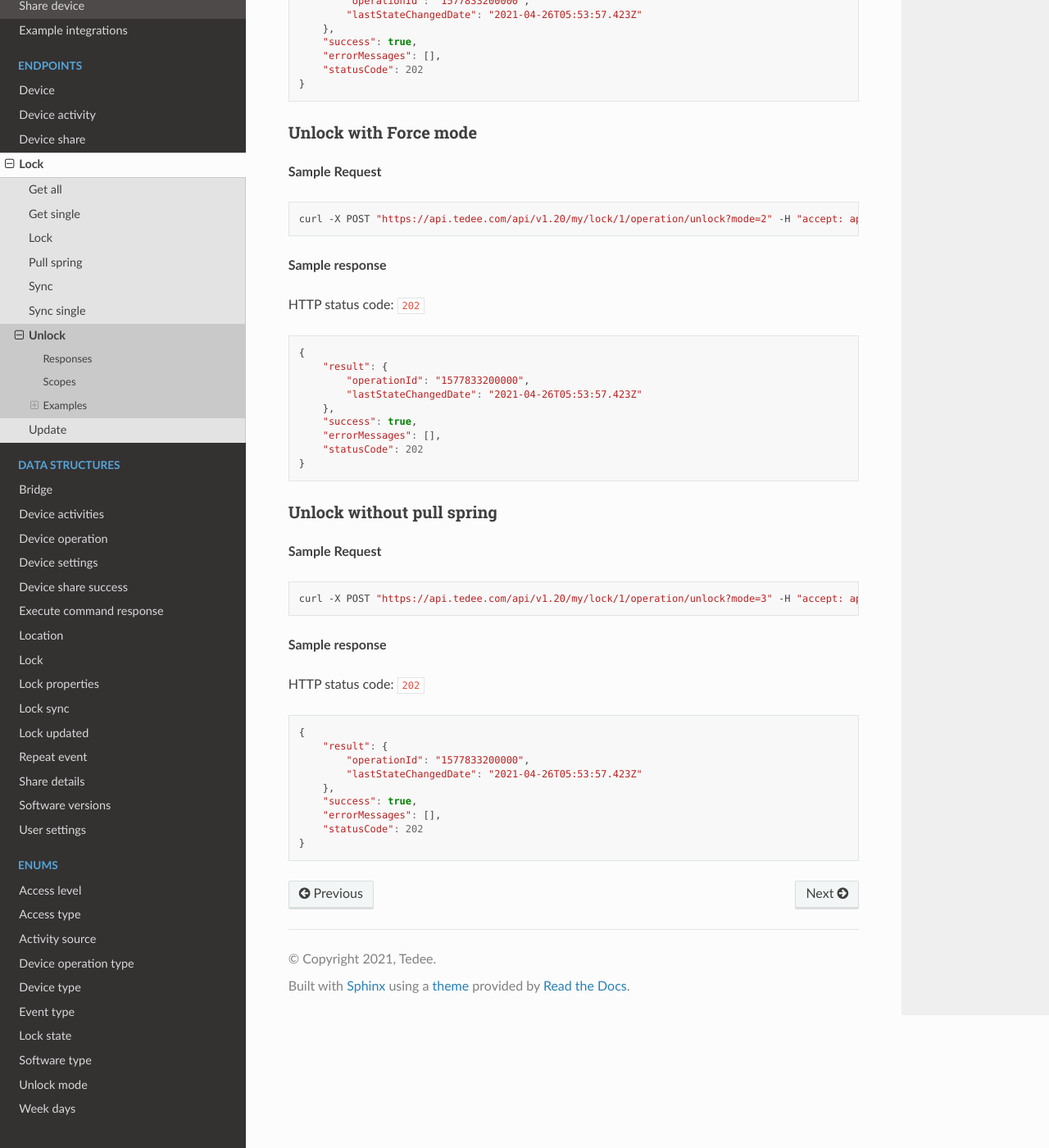
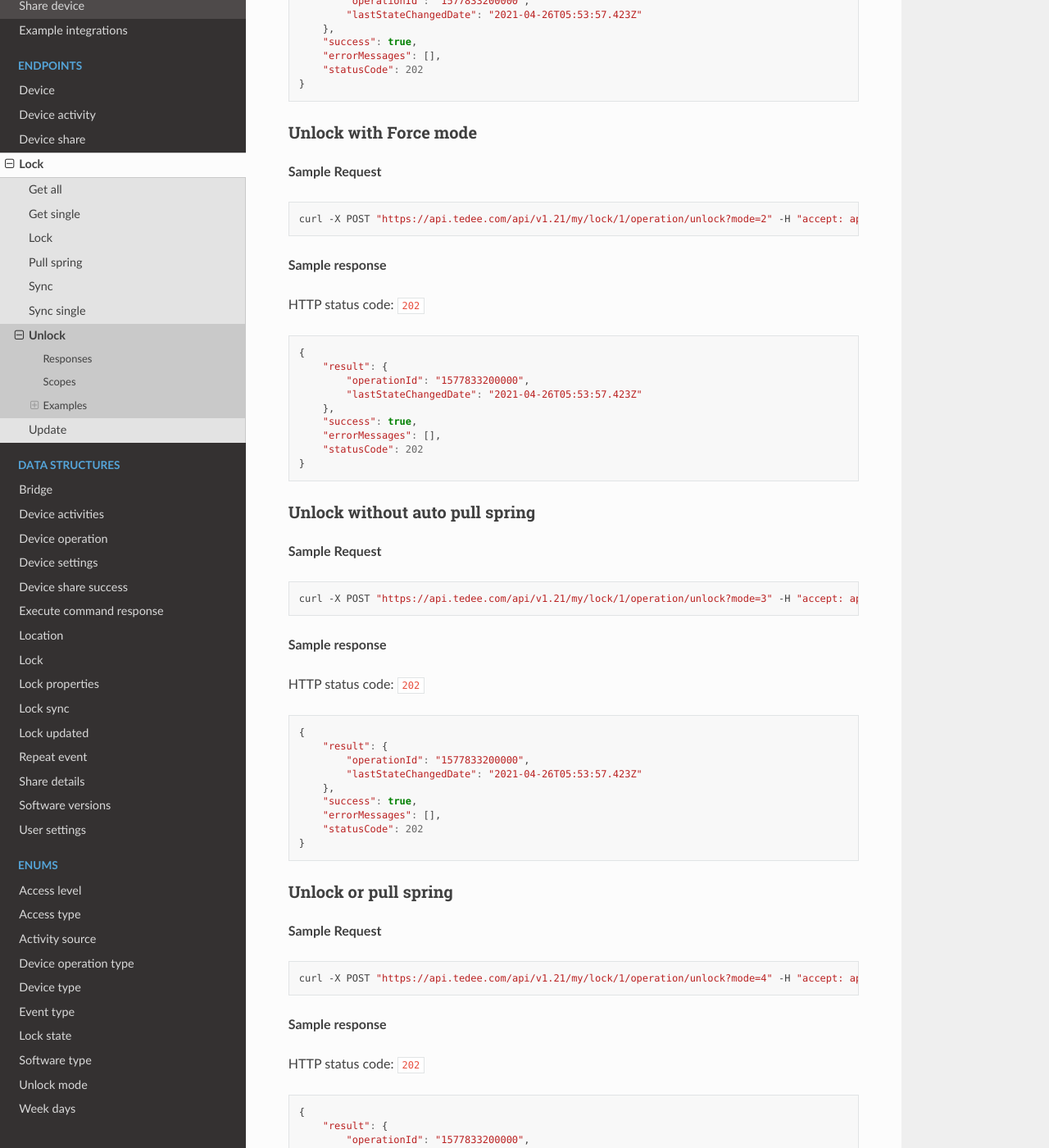
Before and after one commit to tedee-com/tedee-api-doc, a Sphinx documentation site: the page built from docs/source/endpoints/lock/unlock.rst, in a window 1280 px wide and 1400 px high, scrolled down 1112 px. Shown: the whole window at 82% size. Built offline with Sphinx 7.4.7 and the Read the Docs theme 2.0.0, drawn with Linux system fonts in a browser that asks for light colours; some of the changed text lies outside the part shown.

Commit message:
Unlock or pull spring mode (#74)
* Unlock or pull spring mode

* Update api version

```diff
--- a/docs/source/conf.py
+++ b/docs/source/conf.py
@@ -25,7 +25,7 @@ clientId = '02106b82-0524-4fd3-ac57-af774f340979'
 scopePrefix = 'https://tedee.onmicrosoft.com/api/'
 apiUrl = 'https://api.tedee.com'
 authApiUrl = 'https://tedee.b2clogin.com/tedee.onmicrosoft.com'
-apiVersion = 'v1.20'
+apiVersion = 'v1.21'
 
 
 # -- General configuration ---------------------------------------------------
--- a/docs/source/datastructures/device-settings.rst
+++ b/docs/source/datastructures/device-settings.rst
@@ -4,7 +4,7 @@ Device settings
 +------------------------+------------+------------------------------------------------------------------------------------------------------------------------------------------------------------------------+
 | Name                   | Type       | Description                                                                                                                                                            |
 +========================+============+========================================================================================================================================================================+
-| autoLockDelay          | number     | the delay for auto lock. If **autoLockEnabled** is set to true lock will automatically lock after specified delay                                                       |
+| autoLockDelay          | number     | the delay for auto lock. If **autoLockEnabled** is set to true lock will automatically lock after specified delay                                                      |
 +------------------------+------------+------------------------------------------------------------------------------------------------------------------------------------------------------------------------+
 | autoLockEnabled        | boolean    | if auto lock is enabled                                                                                                                                                |
 +------------------------+------------+------------------------------------------------------------------------------------------------------------------------------------------------------------------------+
@@ -24,5 +24,5 @@ Device settings
 +------------------------+------------+------------------------------------------------------------------------------------------------------------------------------------------------------------------------+
 | pullSpringDuration     | number     | the duration of pull spring                                                                                                                                            |
 +------------------------+------------+------------------------------------------------------------------------------------------------------------------------------------------------------------------------+
-| pullSpringEnabled      | boolean    | if pull spring is enabled. Setting it to false will reset pull spring calibration                                                                                       |
+| pullSpringEnabled      | boolean    | if pull spring is enabled. Setting it to false will reset pull spring calibration                                                                                      |
 +------------------------+------------+------------------------------------------------------------------------------------------------------------------------------------------------------------------------+
--- a/docs/source/endpoints/lock/unlock.rst
+++ b/docs/source/endpoints/lock/unlock.rst
@@ -90,8 +90,8 @@ HTTP status code: ``202``
     }
 
 
-Unlock without pull spring
-^^^^^^^^^^^^^^^^^^^^^^^^^^
+Unlock without auto pull spring
+^^^^^^^^^^^^^^^^^^^^^^^^^^^^^^^
 
 **Sample Request**
 
@@ -114,3 +114,29 @@ HTTP status code: ``202``
         "errorMessages": [],
         "statusCode": 202
     }
+
+
+Unlock or pull spring
+^^^^^^^^^^^^^^^^^^^^^
+
+**Sample Request**
+
+.. code-block:: sh
+
+    curl -X POST "|apiUrl|/api/|apiVersion|/my/lock/1/operation/unlock?mode=4" -H "accept: application/json" -H "Content-Type: application/json-patch+json" -H "Authorization: Bearer <<access token>>"
+
+**Sample response**
+
+HTTP status code: ``202``
+
+.. code-block:: js
+
+    {
+        "result": {
+            "operationId": "1577833200000",
+            "lastStateChangedDate": "2021-04-26T05:53:57.423Z"
+        },
+        "success": true,
+        "errorMessages": [],
+        "statusCode": 202
+    }
```
Also changed, not shown: docs/source/enums/unlock-mode.rst (+9 -2 lines), docs/source/howtos/operate-locks.rst (+7 -0 lines).
